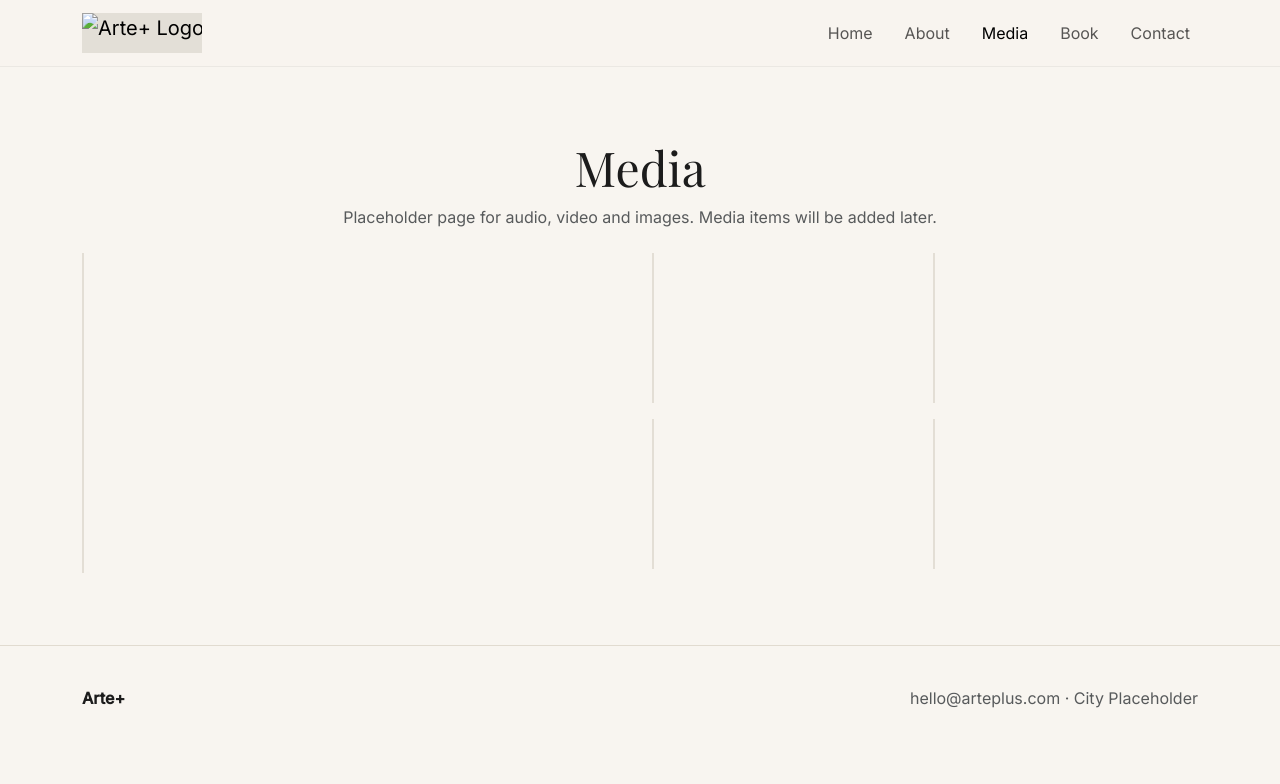
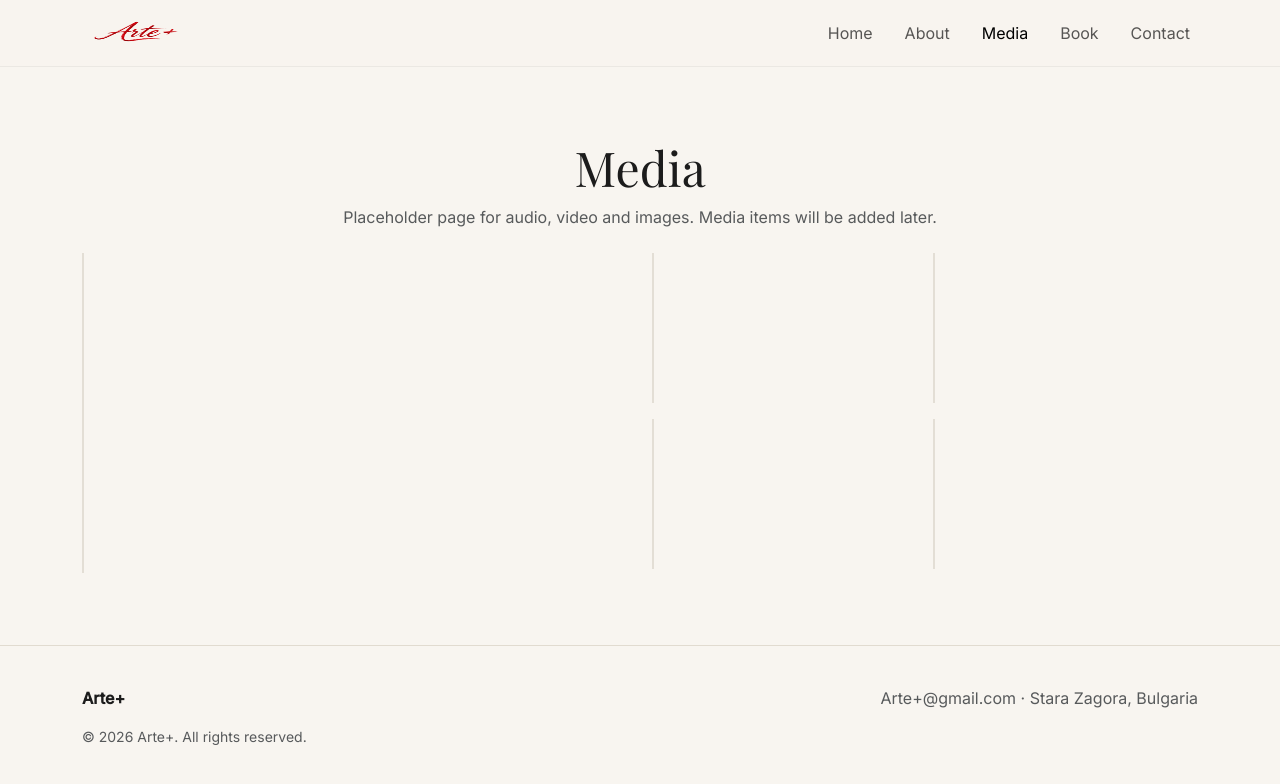
Before and after one commit to velchev750-source/MusicSite, a plain HTML site: page media.html in a window 1280 px wide. Drawn offline with nearby package versions, Linux system fonts and the light colour scheme.

Commit message:
logo & footer info page match

```diff
--- a/media.html
+++ b/media.html
@@ -20,7 +20,7 @@
     <header>
       <nav class="navbar navbar-expand-lg sticky-top" style="background:rgba(248,245,240,0.95);border-bottom:1px solid rgba(0,0,0,0.05)">
         <div class="container">
-          <a class="navbar-brand" href="index.html"><img src="" alt="Arte+ Logo" class="brand-logo" style="width:120px;height:40px;background:#e3dfd7;display:inline-block"/></a>
+          <a class="navbar-brand" href="index.html"><img src="images/logo.webp" alt="Arte+ Logo" class="brand-logo" style="width:120px;height:40px;display:inline-block"/></a>
           <button class="navbar-toggler" type="button" data-bs-toggle="collapse" data-bs-target="#nav" aria-controls="nav" aria-expanded="false" aria-label="Toggle navigation"><span class="navbar-toggler-icon"></span></button>
           <div class="collapse navbar-collapse justify-content-end" id="nav">
             <ul class="navbar-nav gap-lg-3">
@@ -60,10 +60,17 @@
       </section>
     </main>
 
-    <footer style="padding:2.5rem 0;border-top:1px solid #e1dbd0">
-      <div class="container d-flex justify-content-between">
-        <div><strong>Arte+</strong></div>
-        <div class="text-muted">hello@arteplus.com · City Placeholder</div>
+    <footer id="contact" style="padding:2.5rem 0;border-top:1px solid #e1dbd0">
+      <div class="container">
+        <div class="row align-items-center">
+          <div class="col-md-6 mb-3 mb-md-0">
+            <strong>Arte+</strong>
+          </div>
+          <div class="col-md-6 text-md-end">
+            <span class="text-muted">Arte+@gmail.com · Stara Zagora, Bulgaria</span>
+          </div>
+        </div>
+        <div class="mt-3 text-muted small">© 2026 Arte+. All rights reserved.</div>
       </div>
     </footer>
 
```
Also changed, not shown: about.html (+12 -6 lines), book.html (+12 -5 lines), contact.html (+12 -5 lines), index.html (+13 -5 lines).
